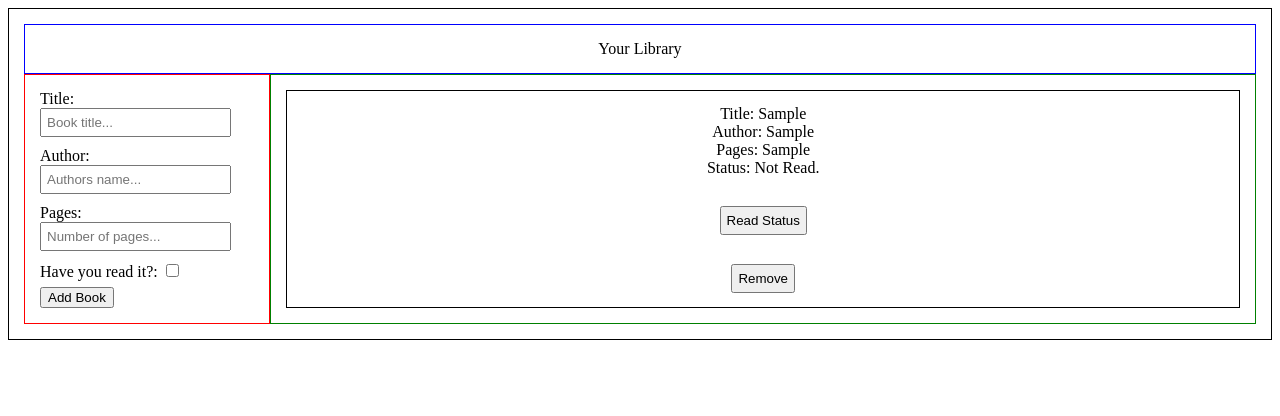
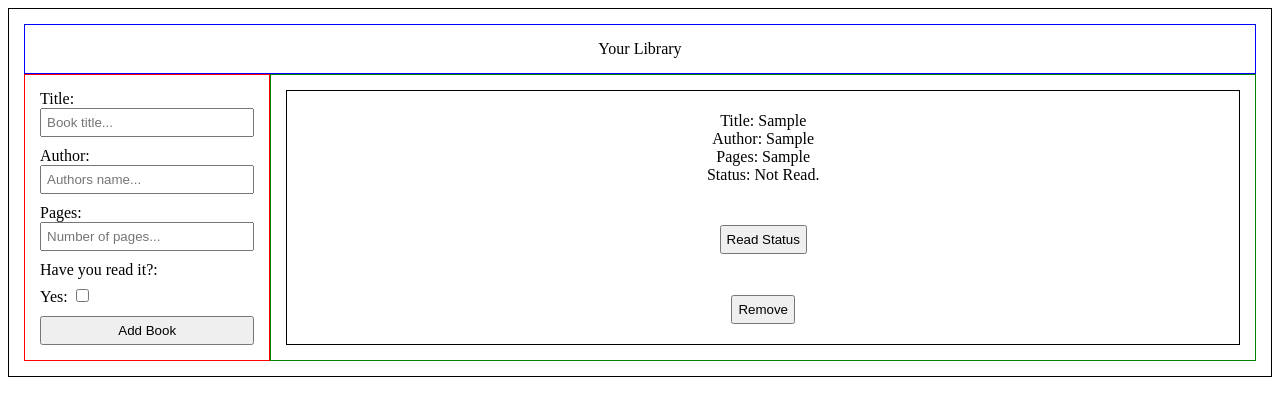
Before and after one commit to TapTapYap/library, a website: page index.html in a window 1280 px wide. Both pictures are taken after typing "Sample", "Sample", "Sample" into the empty fields and a click on the button "Add Book". Drawn offline with Linux system fonts and the light colour scheme.

Commit message:
Small changes.

```diff
--- a/Obj-Constructor.js
+++ b/Obj-Constructor.js
@@ -26,14 +26,17 @@ document.addEventListener("DOMContentLoaded", () => {
 
     for (let i = 0; i < myLibrary.length; i++) {
       const card = document.createElement("div");
+
       const readStatusBtn = document.createElement("button");
       readStatusBtn.textContent = "Read Status";
-      readStatusBtn.classList.add(".readStatusBtn");
+      readStatusBtn.classList.add("readStatusBtn");
       readStatusBtn.setAttribute("data-index", i);
+
       const removeBookBtn = document.createElement("button");
       removeBookBtn.textContent = "Remove";
-      removeBookBtn.classList.add(".removeBookBtn");
+      removeBookBtn.classList.add("removeBookBtn");
       removeBookBtn.setAttribute("data-index", i);
+
       card.innerHTML = myLibrary[i].getInfo();
       mainContent.appendChild(card);
       card.appendChild(readStatusBtn);
--- a/index.html
+++ b/index.html
@@ -35,7 +35,10 @@
             placeholder="Number of pages..."
           />
           <label for="read">Have you read it?:</label>
-          <input class="read" id="read" type="checkbox" />
+          <label for="read"
+            >Yes:
+            <input class="read" id="read" type="checkbox" />
+          </label>
           <button type="submit">Add Book</button>
         </form>
       </div>
--- a/styles.css
+++ b/styles.css
@@ -22,9 +22,22 @@
   border: red solid 1px;
 }
 
+form {
+  display: grid;
+}
+
 form > input {
   margin-bottom: 10px;
   padding: 5px;
+}
+
+form > button {
+  margin-top: 10px;
+  padding: 5px;
+}
+
+form > label > input {
+  margin-top: 10px;
 }
 
 .main-content {
```
